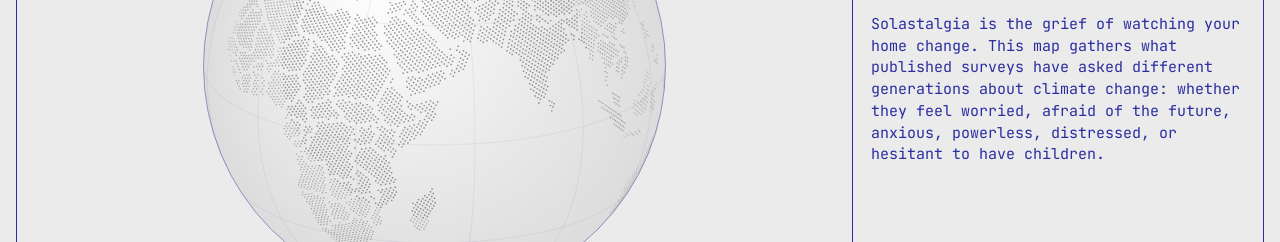
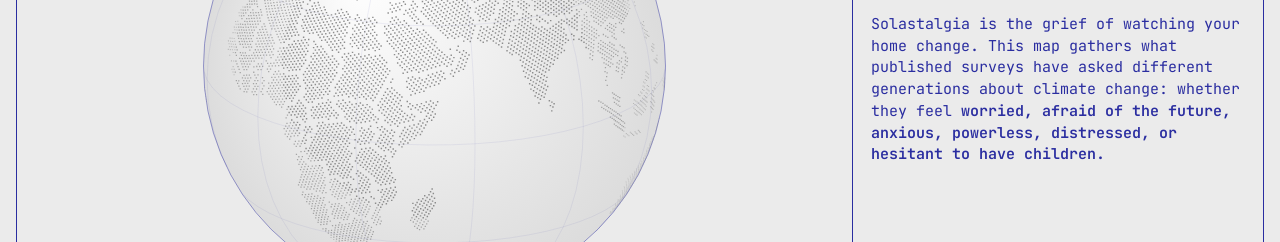
Before and after one commit to inesmartinho/climate-anxiety, a plain HTML site: page index.html in a window 1280 px wide. Shown: the part 558-800 px from the top of the page. Drawn offline with Linux system fonts and the light colour scheme.

Commit message:
Intro: bold the list of feelings
Co-Authored-By: Claude Sonnet 5.5 <noreply@anthropic.com>
Claude-Session: https://claude.ai/code/session_0182cneZmpmnKmntiUxtqMNn

```diff
--- a/index.html
+++ b/index.html
@@ -1257,7 +1257,7 @@ function feelFacts(f){
   return {best,places:new Set(as.map(a=>a.place)).size,top:rk[0],low:rk[rk.length-1],nrk:rk.length};
 }
 function storyHTML(){
-  let h='<div class="story"><section class="sstep" data-i="0"><div class="sin"><p class="lab">Scroll</p><h2>What do people feel about a changing world?</h2><p>Solastalgia is the grief of watching your home change. This map gathers what published surveys have asked different generations about climate change: whether they feel worried, afraid of the future, anxious, powerless, distressed, or hesitant to have children.</p></div></section>';
+  let h='<div class="story"><section class="sstep" data-i="0"><div class="sin"><p class="lab">Scroll</p><h2>What do people feel about a changing world?</h2><p>Solastalgia is the grief of watching your home change. This map gathers what published surveys have asked different generations about climate change: whether they feel <b>worried, afraid of the future, anxious, powerless, distressed, or hesitant to have children.</b></p></div></section>';
   STORY.forEach((f,i)=>{
     const fe=F[f],ft=feelFacts(f),b=ft.best;
     h+='<section class="sstep" data-i="'+(i+1)+'"><div class="sin"><p class="lab"><i class="fd" style="background:'+fe.color+'"></i>'+(i+1)+' of '+STORY.length+'</p><h2>'+esc(fe.name)+'</h2>'
```
